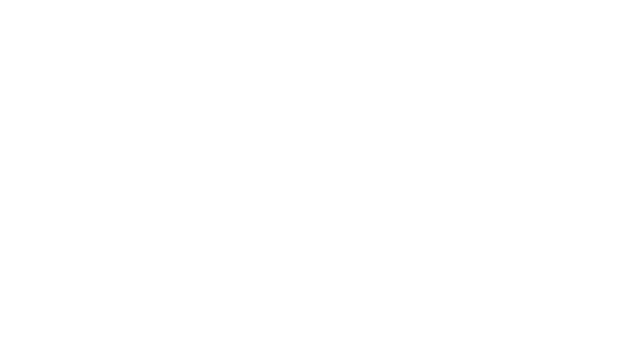
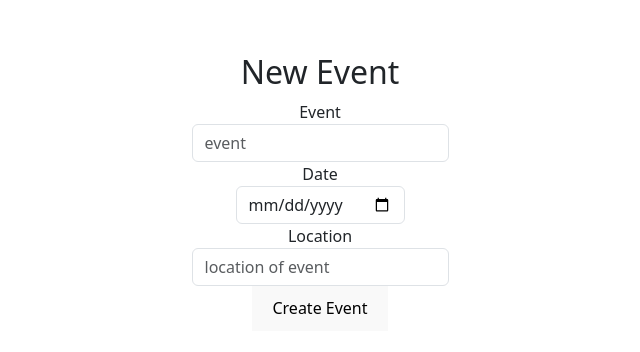
Before and after one commit to NewForce-Cohort-9/nutshell-react-steer-clear, a React (Vite) app: page /events/1 in a window 1280 px wide. Shown: the part 208-560 px from the top of the page, without its empty margins (320-960 px from the left). Built offline with nearby package versions, Linux system fonts and the light colour scheme; sample sign-in values are in the browser's storage.

Commit message:
Check things

```diff
--- a/src/components/events/Event.jsx
+++ b/src/components/events/Event.jsx
@@ -0,0 +1,30 @@
+
+import { deleteEvent } from "../../services/eventService.jsx"
+
+export const Event = ({ event, getAndSetEvents}) => {
+
+    const handleDelete = () => {
+        deleteEvent(event.id).then(() => {
+            getAndSetEvents()
+        })
+    }
+
+    return (
+        <section className="event" >
+            <header className="event-info">
+                {event.title}
+            </header>
+            <div>
+                {event.synopsis}
+            </div>
+            <div>
+                {event.link}
+            </div>
+            <div className="btn-container">
+                <button className="btn btn-secondary" onClick={handleDelete}>
+                    Delete
+                </button>
+            </div>
+        </section>
+    )
+}
--- a/src/components/events/EventForm.jsx
+++ b/src/components/events/EventForm.jsx
@@ -0,0 +1,93 @@
+//author: Iris Lee purpose: to process a new article or to edit a new article
+
+import { useState } from "react"
+import { useNavigate } from "react-router-dom"
+import { createEvent } from "../../services/eventService.jsx"
+
+export const EventForm = ({ currentUser }) => {
+    const [event, setEvent] = useState({event: "", date: "", location: ""})
+
+    const navigate = useNavigate()
+
+    const handleSave = (event) => {
+        event.preventDefault()
+
+        if (event.event && event.date && event.location) {
+            const newEvent = {
+                userId: currentUser,
+                event: event.event,
+                date: event.date,
+                location: event.location,
+            }
+
+            createEvent(newEvent).then(() => {
+                navigate("/events")
+            })
+        } else {
+            window.alert("Please fill out all sections")
+        }
+    }
+
+    return (
+        <form>
+            <h2>New Event</h2>
+            <fieldset>
+                <div className="form-group">
+                    <label>Event
+                        <input
+                            type="text"
+                            className="form-control"
+                            placeholder="event"
+                            onChange={(event) => {
+                                const eventCopy = {...event }
+                                eventCopy.event = event.target.value
+                                setEvent(eventCopy)
+                            }}
+                        />
+                    </label>
+                </div>
+            </fieldset>
+            <fieldset>
+                <div className="form-group">
+                    <label>Date
+                        <input
+                            type="date"
+                            className="form-control"
+                            placeholder="date of event"
+                            onChange={(event) => {
+                                const eventCopy = {...event }
+                                eventCopy.date = event.target.value
+                                setEvent(eventCopy)
+                            }}
+                        />
+                    </label>
+                </div>
+            </fieldset>
+            <fieldset>
+                <div className="form-group">
+                    <label>Location
+                        <input
+                            type="text"
+                            className="form-control"
+                            placeholder="location of event"
+                            onChange={(event) => {
+                                const eventCopy = {...event }
+                                eventCopy.location = event.target.value
+                                setEvent(eventCopy)
+                            }}
+                        />
+                    </label>
+                </div>
+            </fieldset>
+            <fieldset>
+                <div className="form-group">
+                    <button className="form-btn btn-info"
+                        onClick={handleSave}
+                    >
+                        Create Event
+                    </button>
+                </div>
+            </fieldset>
+        </form>
+    )
+}
--- a/src/components/events/EventList.jsx
+++ b/src/components/events/EventList.jsx
@@ -0,0 +1,50 @@
+// author: Iris Lee purpose: to list all saved articles for user
+
+import { useEffect, useState } from "react"
+import { getAllEvents } from "../../services/eventService.jsx"
+import { Event } from "./Event.jsx"
+import { useNavigate } from "react-router-dom"
+
+export const EventList = ({ currentUser } ) => {
+    const [userEvents, setUserEvents] = useState([])
+
+    const navigate = useNavigate()
+
+    //get events for current user
+    const getAndSetEvents = () => {
+        getAllEvents().then((eventsArray) => {
+            const userEventsArray = eventsArray.filter(
+                event => event.userId === currentUser
+            ).sort((a,b) => a.date > b.date ? -1 : 1)
+            setUserEvents(userEventsArray)
+        })
+    }
+
+    useEffect(()=> {
+        getAndSetEvents()
+    }, [currentUser])
+
+    return (
+        <div className="events-container">
+            <h2>Events</h2>
+            <event className="events">
+                {userEvents.map(eventObj => {
+                    return <Event
+                    event={eventObj}
+                    currentUser={currentUser}
+                    getAndSetEvents={getAndSetEvents}
+                    key={eventObj.id}
+                    />
+                })}
+            </event>
+            <button
+                    className="filter-btn btn-primary"
+                    onClick={() => {
+                        navigate("/events/create")
+                    }}
+                >
+                    New Event
+                </button>
+        </div>
+    )
+}
--- a/src/services/eventService.jsx
+++ b/src/services/eventService.jsx
@@ -0,0 +1,20 @@
+export const getAllEvents = () => {
+    return fetch('http://localhost:8088/events')
+    .then((res) => res.json())
+}
+
+export const createEvent = (event) => {
+    return fetch('http://localhost:8088/events', {
+        method: "POST",
+        headers: {
+            "Content-Type": "application/json"
+        },
+        body: JSON.stringify(event),
+    })
+}
+
+export const deleteEvent = (eventId) => {
+    return fetch (`http://localhost:8088/events/${eventId}`, {
+        method: "DELETE",
+    })
+}
--- a/src/views/View.jsx
+++ b/src/views/View.jsx
@@ -2,6 +2,8 @@ import { Outlet, Route, Routes } from "react-router-dom"
 import { Welcome } from "../components/welcome/Welcome.jsx"
 import { ArticleList } from "../components/articles/ArticleList.jsx"
 import { ArticleForm } from "../components/articles/ArticleForm.jsx"
+import { EventList } from "../components/events/EventList.jsx"
+import { EventForm } from "../components/events/EventForm.jsx"
 // import { CustomerNav } from "../components/nav/CustomerNav.jsx"
 // import { TicketList } from "../components/tickets/TicketList.jsx"
 // import { TicketForm } from "../components/forms/TicketForm.jsx"
@@ -23,6 +25,10 @@ export const CustomerViews = ({ currentUser }) => {
                     <Route index element={<ArticleList currentUser={currentUser} />} />
                     <Route path=":create" element={<ArticleForm currentUser={currentUser} />} />
                 </Route>
+                <Route path ="events">
+                    <Route index element={<EventList currentUser={currentUser} />} />
+                    <Route path=":create" element={<EventForm currentUser={currentUser} />} />
+                </Route>
                 {/* <Route
                     path="tickets"
                 >
```
Also changed, not shown: api/database.json (+6 -6 lines).
